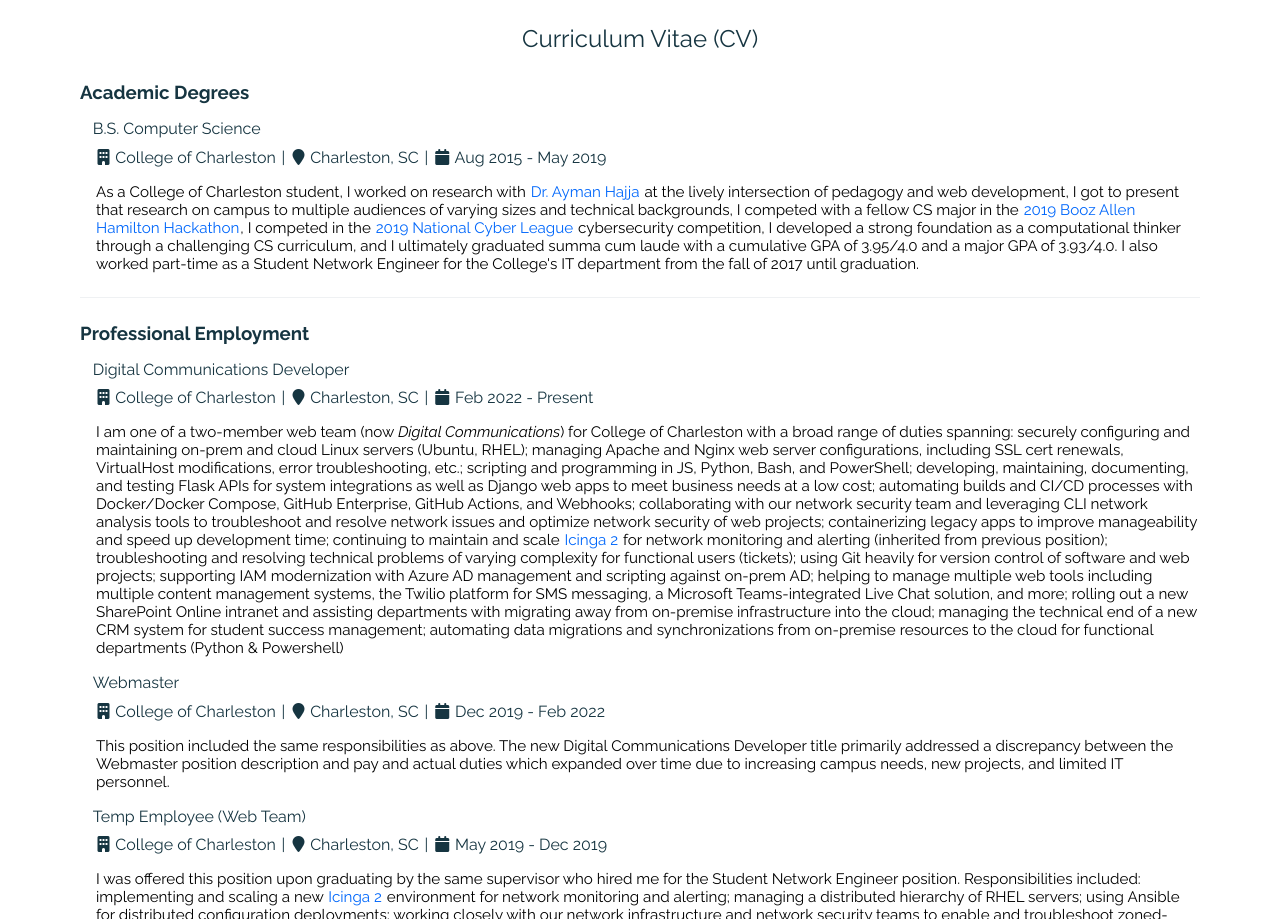
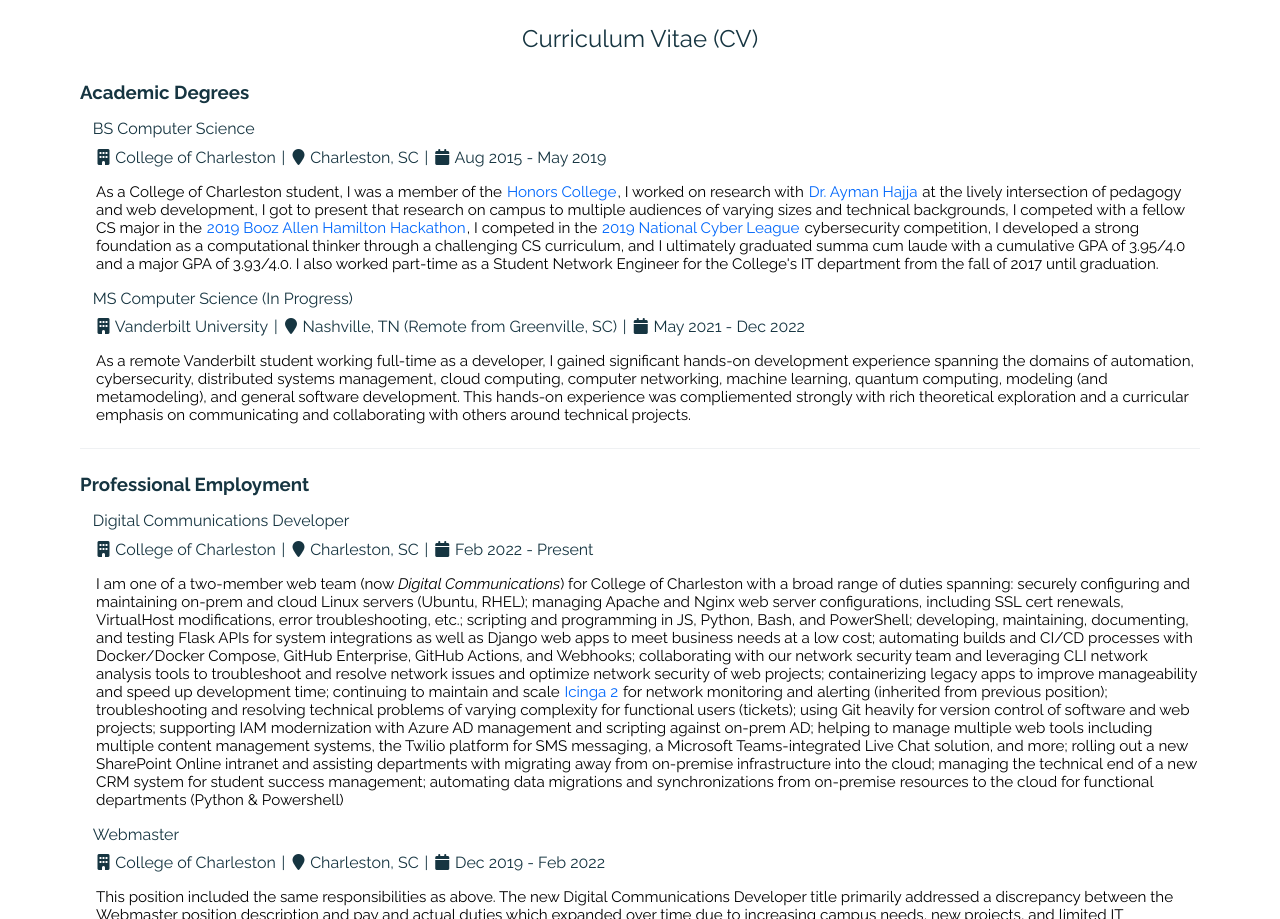
Before and after one commit to austinjhunt/vanderbilt-ms-portfolio, a plain HTML site: page index.html in a window 1280 px wide. Shown: the part 2797-3716 px from the top of the page. Drawn offline with Linux system fonts and the light colour scheme.

Commit message:
update degrees

```diff
--- a/index.html
+++ b/index.html
@@ -432,7 +432,7 @@
                     <ul class="degrees">
                         <li>
                             <h4>
-                                <span class="title">B.S. Computer Science</span>
+                                <span class="title">BS Computer Science</span>
                                 <span class="spacer"></span><span class="spacer"></span>
                                 <span class="info">
                                     <span class="info-item">
@@ -450,7 +450,10 @@
                                 </span>
                             </h4>
                             <p>
-                                As a College of Charleston student, I worked on research with
+                                As a College of Charleston student, I was a member of the <a
+                                    href="https://honors.cofc.edu/" target="_blank">
+                                    Honors College</a>, I worked on
+                                research with
                                 <a target="_blank" href="https://www.amhajja.com/">
                                     Dr. Ayman Hajja
                                 </a>
@@ -469,6 +472,35 @@
                                 GPA of 3.95/4.0 and a major GPA of 3.93/4.0. I also worked
                                 part-time as a Student Network Engineer for the College's IT
                                 department from the fall of 2017 until graduation.
+                            </p>
+                        </li>
+                        <li>
+                            <h4>
+                                <span class="title">MS Computer Science (In Progress)</span>
+                                <span class="spacer"></span><span class="spacer"></span>
+                                <span class="info">
+                                    <span class="info-item">
+                                        <i class="fa fa-building"></i>
+                                        <span class="info-item-text">Vanderbilt University</span>
+                                    </span>
+                                    <span class="info-item">
+                                        <i class="fa fa-location-pin"></i>
+                                        <span class="info-item-text">Nashville, TN (Remote from Greenville, SC)</span>
+                                    </span>
+                                    <span class="info-item">
+                                        <i class="fa fa-calendar"></i>
+                                        <span class="info-item-text">May 2021 - Dec 2022</span>
+                                    </span>
+                                </span>
+                            </h4>
+                            <p>
+                                As a remote Vanderbilt student working full-time as a developer, I gained significant
+                                hands-on development experience spanning the domains of automation, cybersecurity,
+                                distributed systems management, cloud computing, computer networking, machine learning,
+                                quantum computing,
+                                modeling (and metamodeling), and general software development. This hands-on experience
+                                was compliemented strongly with rich theoretical exploration and a curricular emphasis
+                                on communicating and collaborating with others around technical projects.
                             </p>
                         </li>
                     </ul>
```
